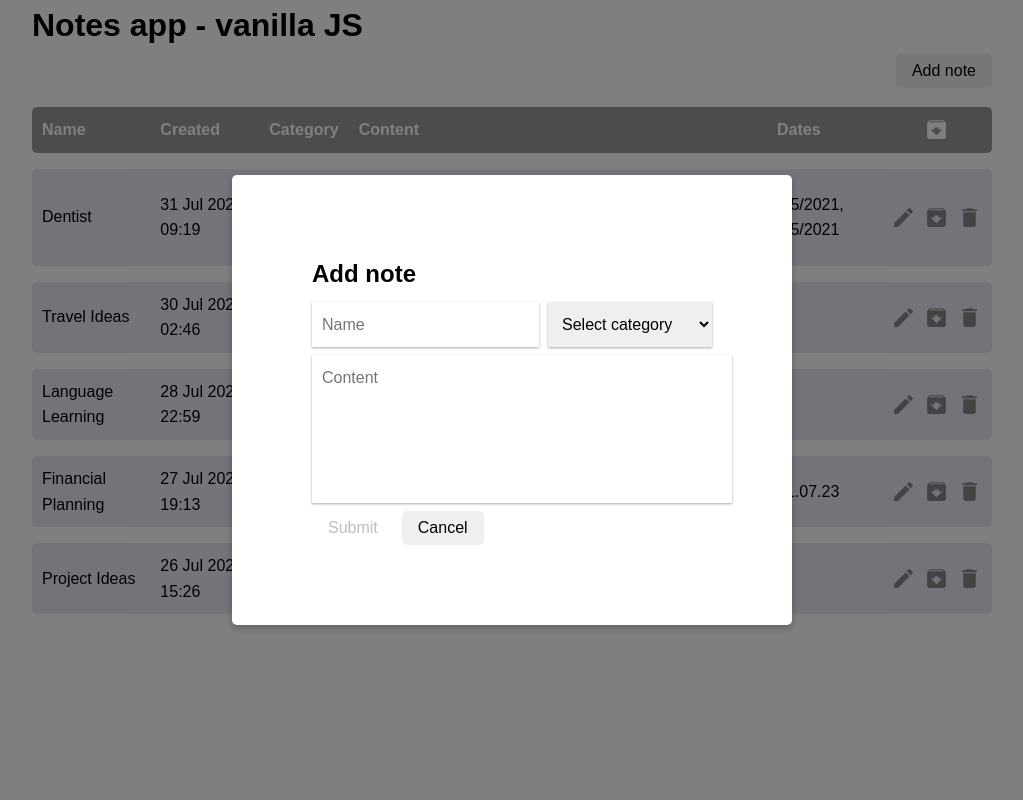
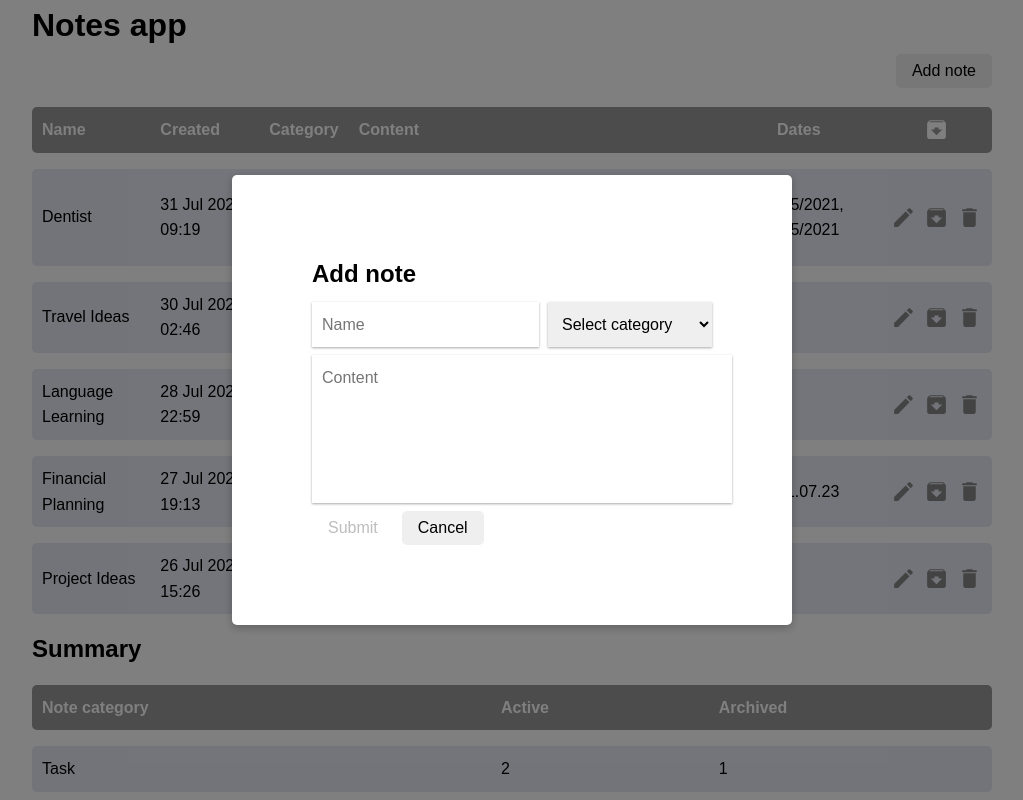
Before and after one commit to halmber/notes-app-react-ts-redux, a React (Create React App) app: page / in a window 1280 px wide. Both pictures are taken after a click on the button "Add note". Shown: the top 800 px of the page, without its empty margins (128-1151 px from the left). Built offline with nearby package versions, Linux system fonts and the light colour scheme.

Commit message:
implemented summary table + small refactor

```diff
--- a/src/App.css
+++ b/src/App.css
@@ -74,3 +74,16 @@ th .archive-icon:hover {
     display: flex;
     gap: 0.5rem;
 }
+
+@keyframes fadeIn {
+    from {
+        opacity: 0;
+    }
+    to {
+        opacity: 1;
+    }
+}
+
+.entering {
+    animation: fadeIn 0.3s;
+}
--- a/src/components/ModalForm.tsx
+++ b/src/components/ModalForm.tsx
@@ -4,13 +4,12 @@ import { getDatesFromContent } from "../shared/functions/getDatesFromContent";
 
 interface ModalFormProps {
     title: string;
-    open: boolean;
     onConfirm: (note: Note) => void;
     onClose: () => void;
     existingNote: Note | null;
 }
 
-const ModalForm: React.FC<ModalFormProps> = ({ title, open, onConfirm, onClose, existingNote }) => {
+const ModalForm: React.FC<ModalFormProps> = ({ title, onConfirm, onClose, existingNote }) => {
     const [name, setName] = useState<string>(existingNote?.name || "");
     const [category, setCategory] = useState<CategoryType>(existingNote?.category || "");
     const [content, setContent] = useState<string>(existingNote?.content || "");
@@ -37,8 +36,8 @@ const ModalForm: React.FC<ModalFormProps> = ({ title, open, onConfirm, onClose,
         onClose();
     };
 
-    return open ? (
-        <div className="modal">
+    return (
+        <div className={`modal entering`}>
             <form className="modal-form" onSubmit={handleSubmit}>
                 <h2 className="modal-title">{title}</h2>
                 <div className="modal-inputs-container">
@@ -62,7 +61,7 @@ const ModalForm: React.FC<ModalFormProps> = ({ title, open, onConfirm, onClose,
                 </div>
             </form>
         </div>
-    ) : null;
+    );
 };
 
 export default ModalForm;
--- a/src/components/NotesTable/NotesTable.tsx
+++ b/src/components/NotesTable/NotesTable.tsx
@@ -72,13 +72,7 @@ const NotesTable: React.FC<NotesTableProps> = ({ notes }) => {
         <>
             <Table headers={notesTableHeader} data={notesTableData} />
             {noteToEdit && (
-                <ModalForm
-                    title="Edit note"
-                    open={Boolean(noteToEdit)}
-                    existingNote={noteToEdit}
-                    onConfirm={handleEdit}
-                    onClose={onCloseModal}
-                />
+                <ModalForm title="Edit note" existingNote={noteToEdit} onConfirm={handleEdit} onClose={onCloseModal} />
             )}
         </>
     );
--- /dev/null
+++ b/src/components/SummaryTable/SummaryTable.tsx
@@ -0,0 +1,27 @@
+import { NOTES_CATEGORIES, SUMMARY_TABLE_HEADERS } from "../../constants/constants";
+import { Note, Status, TableDataType } from "../../types/types";
+import Table from "../Table";
+import { getCountOfCategory } from "./getCountOfCategory";
+
+interface SummaryTableProps {
+    notes: Note[];
+}
+
+const SummaryTable: React.FC<SummaryTableProps> = ({ notes }) => {
+    const notesTableData: TableDataType = NOTES_CATEGORIES.map((category) => {
+        return [
+            category,
+            String(getCountOfCategory(notes, category, Status.ACTIVE)),
+            String(getCountOfCategory(notes, category, Status.ARCHIVED)),
+        ];
+    });
+
+    return (
+        <>
+            <h2>Summary</h2>
+            <Table headers={SUMMARY_TABLE_HEADERS} data={notesTableData} />
+        </>
+    );
+};
+
+export default SummaryTable;
--- /dev/null
+++ b/src/components/SummaryTable/getCountOfCategory.ts
@@ -0,0 +1,16 @@
+import { CategoryType, Note, Status } from "../../types/types";
+
+export const getCountOfCategory = (
+    notes: Note[],
+    category: CategoryType,
+    status: Status.ACTIVE | Status.ARCHIVED,
+): number => {
+    const count = notes.reduce((accumulator, current) => {
+        if (current.category === category && current.status === status) {
+            return accumulator + 1;
+        } else {
+            return accumulator;
+        }
+    }, 0);
+    return count;
+};
--- a/src/pages/NotesPage.tsx
+++ b/src/pages/NotesPage.tsx
@@ -4,6 +4,7 @@ import NotesTable from "../components/NotesTable/NotesTable";
 import { Note, Status } from "../types/types";
 import ModalForm from "../components/ModalForm";
 import { addNote } from "../store/reducers/noteSlice";
+import SummaryTable from "../components/SummaryTable/SummaryTable";
 
 const NotesPage: React.FC = () => {
     const { notes, tableView } = useAppSelector((store) => store.notes);
@@ -20,16 +21,16 @@ const NotesPage: React.FC = () => {
 
     return (
         <div className="notes-container">
-            <h1>Notes app - vanilla JS</h1>
+            <h1>Notes app</h1>
             <div className="action-panel">
                 <h2>{tableView === Status.ARCHIVED ? "Archived notes" : ""}</h2>
                 <button onClick={handleClickAdd}>Add note</button>
             </div>
             <NotesTable notes={notes} />
+            <SummaryTable notes={notes} />
             {openModal && (
                 <ModalForm
                     title="Add note"
-                    open={openModal}
                     onConfirm={handleAddNote}
                     onClose={() => setOpenModal((prev) => !prev)}
                     existingNote={null}
```
